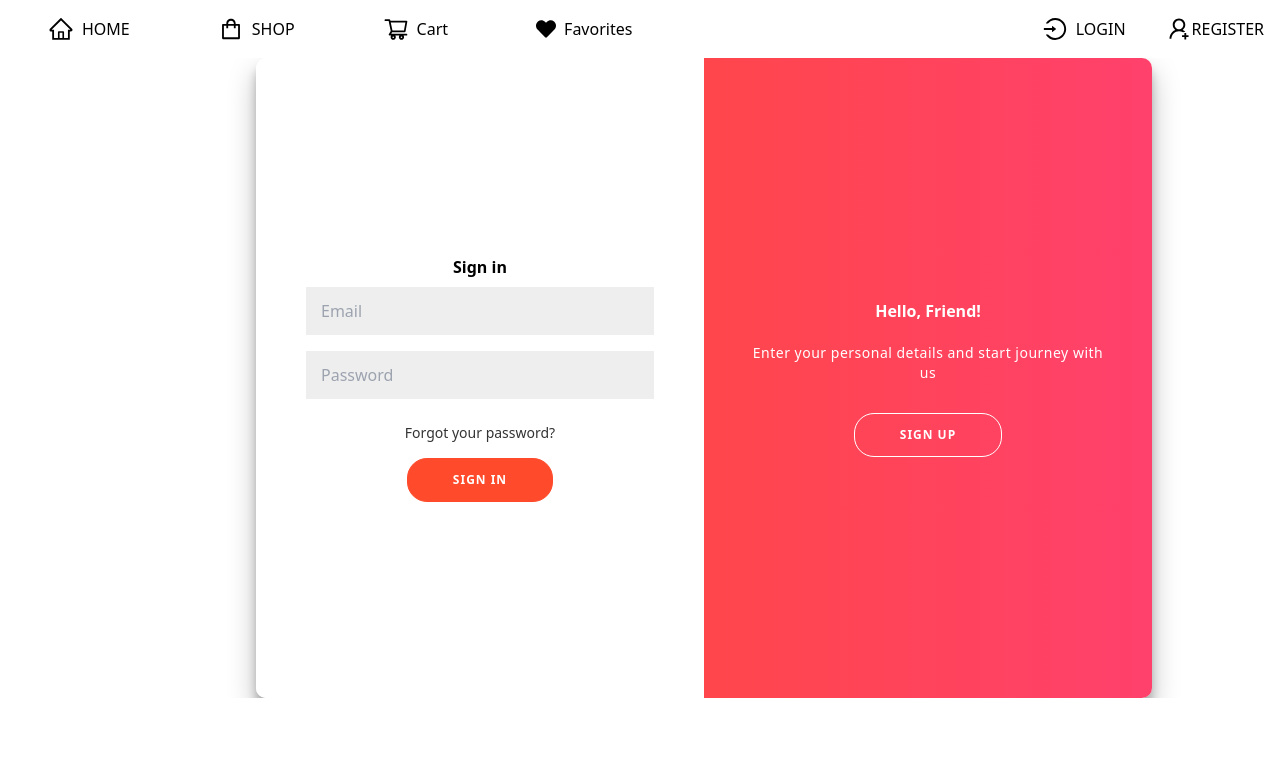
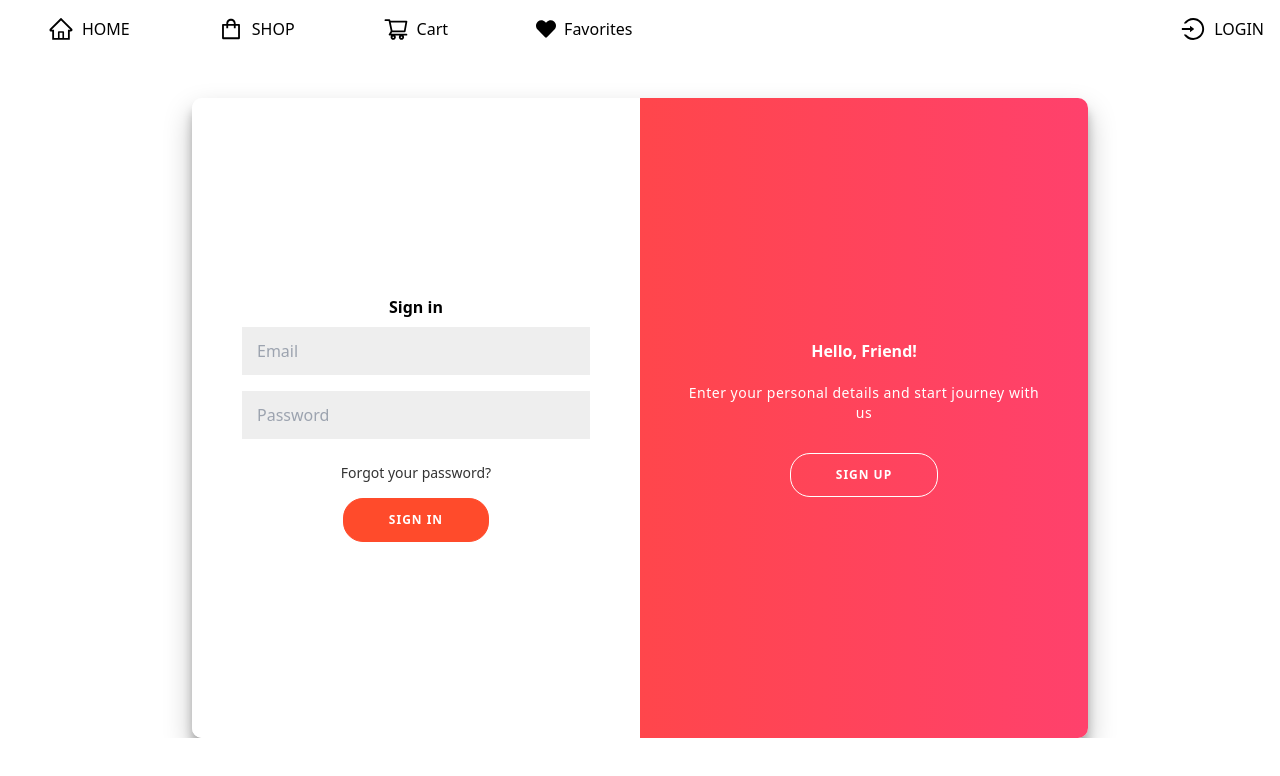
Before and after one commit to hoangan-03/codify, a React (Vite) app in the folder frontend/: page /login in a window 1280 px wide. Shown: the top 776 px of the page. Built offline with nearby package versions, Linux system fonts and the light colour scheme.

Commit message:
fix login

```diff
--- a/frontend/src/pages/Auth/Login.jsx
+++ b/frontend/src/pages/Auth/Login.jsx
@@ -18,7 +18,8 @@ const Container = styled.div`
   height: 80vh;
   max-width: 100%;
   min-height: 480px;
-  left: 20%;
+  left: 15vw;
+  margin-top: 5vh;
 `;
 
 const SignUpContainer = styled.div`
--- a/frontend/src/pages/Auth/Navigation.jsx
+++ b/frontend/src/pages/Auth/Navigation.jsx
@@ -143,13 +143,13 @@ const Navigation = () => {
               <span className="hidden nav-item-name">LOGIN</span>
             </Link>
 
-            <Link
+            {/* <Link
               to="/register"
               className="flex items-center  transition-transform transform hover:translate-x-2"
             >
               <AiOutlineUserAdd size={26} />
               <span className="hidden nav-item-name">REGISTER</span>
-            </Link>
+            </Link> */}
 
           </div>
         )}
```
